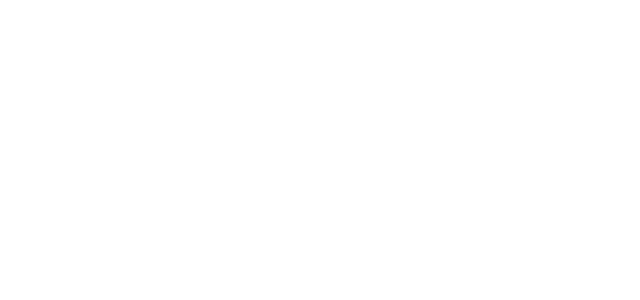
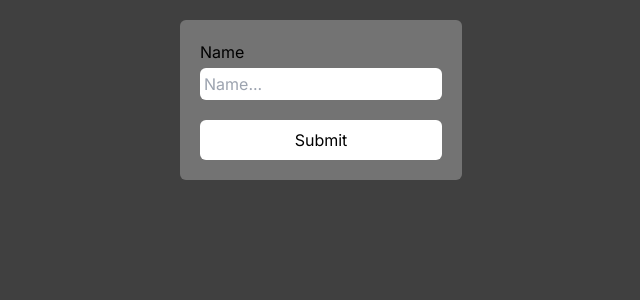
Before and after one commit to HrishikShaji/hrishixui, a Next.js app: page / in a window 1280 px wide. Shown: the top 300 px of the page, without its empty margins (319-959 px from the left). Built offline with nearby package versions, Linux system fonts and the light colour scheme.

Commit message:
InputText started

```diff
--- /dev/null
+++ b/app/api/test/route.ts
@@ -0,0 +1,31 @@
+export async function GET(request: Request) {
+  try {
+    return new Response(JSON.stringify("succes"), { status: 200 });
+  } catch (error: any) {
+    return new Response(JSON.stringify(error.message), { status: 500 });
+  }
+}
+
+export async function POST(request: Request) {
+  try {
+    return new Response(JSON.stringify("succes"), { status: 200 });
+  } catch (error: any) {
+    return new Response(JSON.stringify(error.message), { status: 500 });
+  }
+}
+
+export async function PATCH(request: Request) {
+  try {
+    return new Response(JSON.stringify("succes"), { status: 200 });
+  } catch (error: any) {
+    return new Response(JSON.stringify(error.message), { status: 500 });
+  }
+}
+
+export async function DELETE(request: Request) {
+  try {
+    return new Response(JSON.stringify("succes"), { status: 200 });
+  } catch (error: any) {
+    return new Response(JSON.stringify(error.message), { status: 500 });
+  }
+}
--- /dev/null
+++ b/app/components/Form.tsx
@@ -0,0 +1,29 @@
+"use client";
+
+import { FormEvent, useState } from "react";
+import { InputText } from "./InputText";
+
+export const Form = () => {
+  const [name, setName] = useState("");
+  const handleSubmit = (e: FormEvent) => {
+    e.preventDefault();
+    console.log(name);
+  };
+
+  return (
+    <form
+      onSubmit={handleSubmit}
+      className="bg-neutral-500 rounded-md p-5 flex flex-col gap-5"
+    >
+      <InputText
+        onChange={setName}
+        value={name}
+        placeholder="Name..."
+        label="Name"
+      />
+      <button type="submit" className="p-2 rounded-md bg-white text-black">
+        Submit
+      </button>
+    </form>
+  );
+};
--- /dev/null
+++ b/app/components/InputText.tsx
@@ -0,0 +1,24 @@
+"use client";
+
+import { Dispatch, SetStateAction } from "react";
+
+interface InputTextProps {
+  label: string;
+  value: string;
+  onChange: Dispatch<SetStateAction<string>>;
+  placeholder: string;
+}
+
+export const InputText: React.FC<InputTextProps> = (props) => {
+  return (
+    <div className="flex flex-col gap-1">
+      <label>{props.label}</label>
+      <input
+        className="p-1 rounded-md text-black"
+        value={props.value}
+        onChange={(e) => props.onChange(e.target.value)}
+        placeholder={props.placeholder}
+      />
+    </div>
+  );
+};
--- a/app/layout.tsx
+++ b/app/layout.tsx
@@ -1,22 +1,25 @@
-import type { Metadata } from 'next'
-import { Inter } from 'next/font/google'
-import './globals.css'
+import type { Metadata } from "next";
+import { Inter } from "next/font/google";
+import "./globals.css";
+import Providers from "./providers/Providers";
 
-const inter = Inter({ subsets: ['latin'] })
+const inter = Inter({ subsets: ["latin"] });
 
 export const metadata: Metadata = {
-  title: 'Create Next App',
-  description: 'Generated by create next app',
-}
+  title: "Create Next App",
+  description: "Generated by create next app",
+};
 
 export default function RootLayout({
   children,
 }: {
-  children: React.ReactNode
+  children: React.ReactNode;
 }) {
   return (
     <html lang="en">
-      <body className={inter.className}>{children}</body>
+      <Providers>
+        <body className={inter.className}>{children}</body>
+      </Providers>
     </html>
-  )
+  );
 }
--- a/app/page.tsx
+++ b/app/page.tsx
@@ -1,5 +1,9 @@
-import Image from "next/image";
+import { Form } from "./components/Form";
 
 export default function Home() {
-  return <main className=""></main>;
+  return (
+    <main className="min-h-screen py-5 w-full bg-neutral-700 flex flex-col items-center justify-start">
+      <Form />
+    </main>
+  );
 }
--- /dev/null
+++ b/app/providers/Providers.tsx
@@ -0,0 +1,12 @@
+"use client";
+
+import { QueryClient, QueryClientProvider } from "@tanstack/react-query";
+
+const Providers = ({ children }: { children: React.ReactNode }) => {
+  const queryClient = new QueryClient();
+  return (
+    <QueryClientProvider client={queryClient}>{children}</QueryClientProvider>
+  );
+};
+
+export default Providers;
```
Also changed, not shown: package.json (+7 -4 lines), 1 other file (tests, documents, lock files or other folders).
